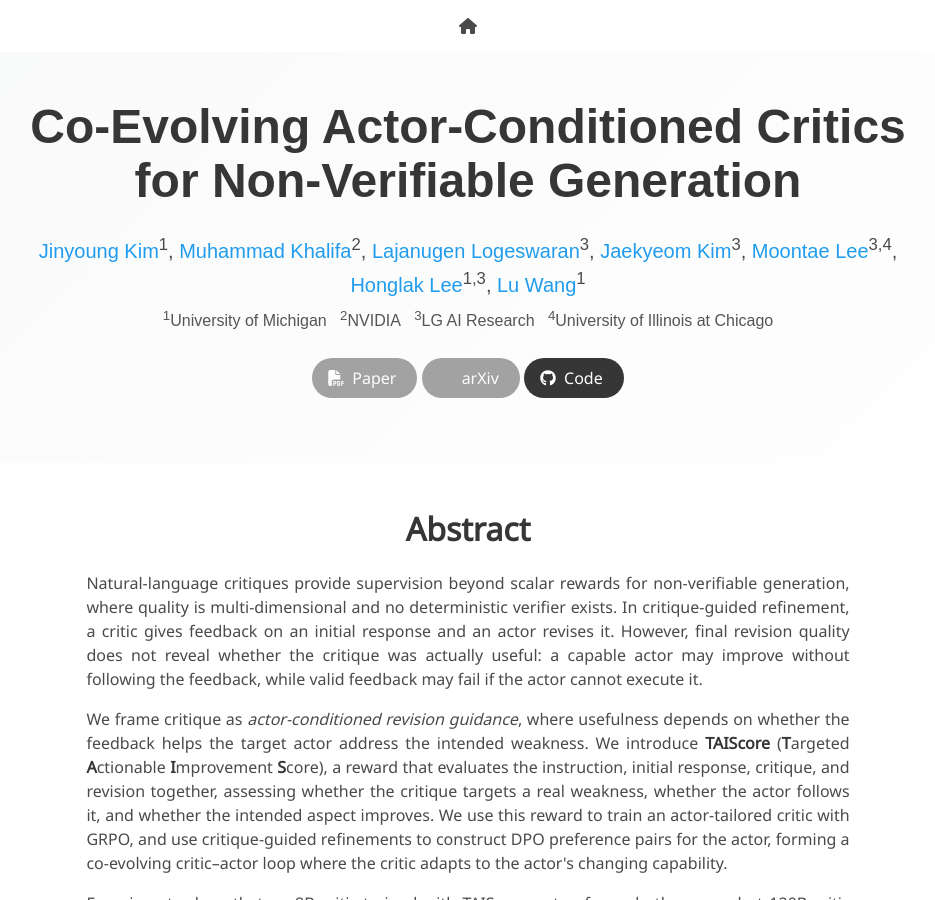
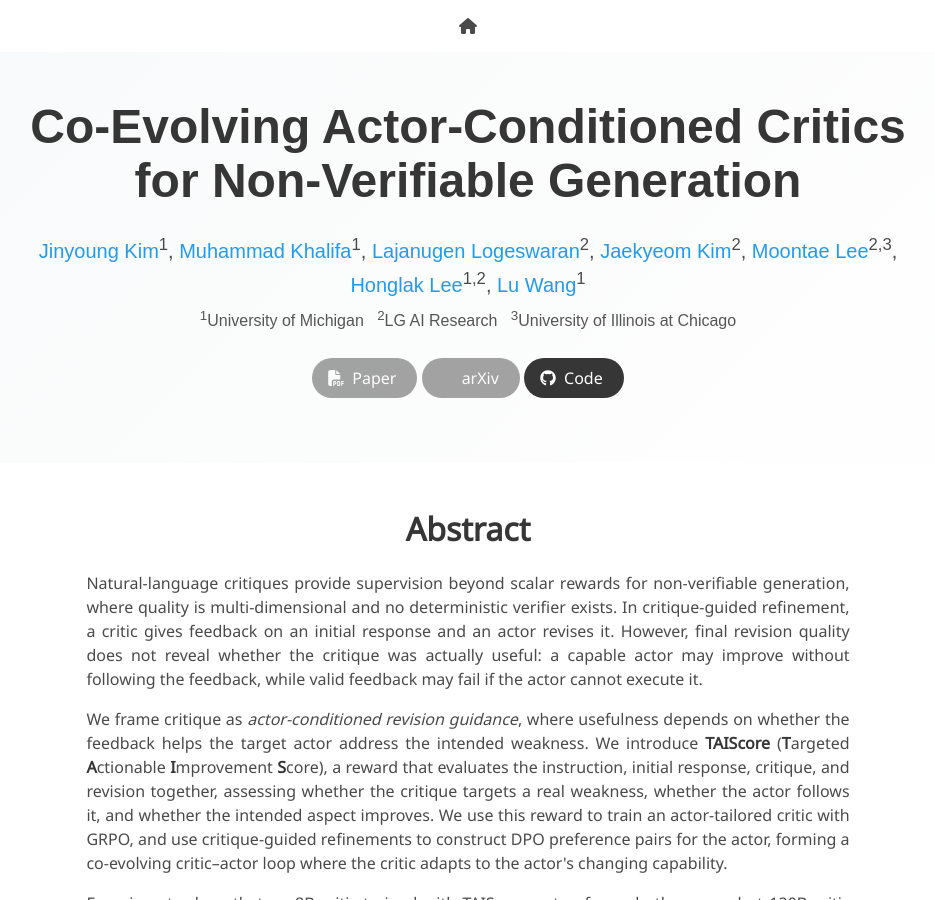
Before and after one commit to jiny1623/jiny1623.github.io, a Jekyll site: the page projects/taiscore/index.html, which Jekyll copies as it is, in a window 1280 px wide and 900 px high. Shown: the whole window, without its empty margins (172-1107 px from the left). Built offline with Jekyll 4.4.1, drawn with Linux system fonts in a browser that asks for light colours; some web fonts are replaced; a style sheet for code colours, icons or effects is not loaded.

Commit message:
fix affilation

```diff
--- a/projects/taiscore/index.html
+++ b/projects/taiscore/index.html
@@ -129,15 +129,15 @@
             <span class="author-block">
               <a href="https://jiny1623.github.io">Jinyoung Kim</a><sup>1</sup>,</span>
             <span class="author-block">
-              <a href="https://mukhal.github.io">Muhammad Khalifa</a><sup>2</sup>,</span>
+              <a href="https://mukhal.github.io">Muhammad Khalifa</a><sup>1</sup>,</span>
             <span class="author-block">
-              <a href="https://lajanugen.github.io/">Lajanugen Logeswaran</a><sup>3</sup>,</span>
+              <a href="https://lajanugen.github.io/">Lajanugen Logeswaran</a><sup>2</sup>,</span>
             <span class="author-block">
-              <a href="https://jaekyeom.github.io/">Jaekyeom Kim</a><sup>3</sup>,</span>
+              <a href="https://jaekyeom.github.io/">Jaekyeom Kim</a><sup>2</sup>,</span>
             <span class="author-block">
-              <a href="https://moontae.github.io/">Moontae Lee</a><sup>3,4</sup>,</span>
+              <a href="https://moontae.github.io/">Moontae Lee</a><sup>2,3</sup>,</span>
             <span class="author-block">
-              <a href="https://web.eecs.umich.edu/~honglak/">Honglak Lee</a><sup>1,3</sup>,</span>
+              <a href="https://web.eecs.umich.edu/~honglak/">Honglak Lee</a><sup>1,2</sup>,</span>
             <span class="author-block">
               <a href="https://web.eecs.umich.edu/~wangluxy/">Lu Wang</a><sup>1</sup>
             </span>
@@ -145,9 +145,8 @@
 
           <div class="is-size-6 publication-authors" style="margin-top: 0.4em; color: #555;">
             <span><sup>1</sup>University of Michigan</span>&nbsp;&nbsp;
-            <span><sup>2</sup>NVIDIA</span>&nbsp;&nbsp;
-            <span><sup>3</sup>LG AI Research</span>&nbsp;&nbsp;
-            <span><sup>4</sup>University of Illinois at Chicago</span>
+            <span><sup>2</sup>LG AI Research</span>&nbsp;&nbsp;
+            <span><sup>3</sup>University of Illinois at Chicago</span>
           </div>
 
           <div class="column has-text-centered" style="margin-top: 0.5em;">
```
